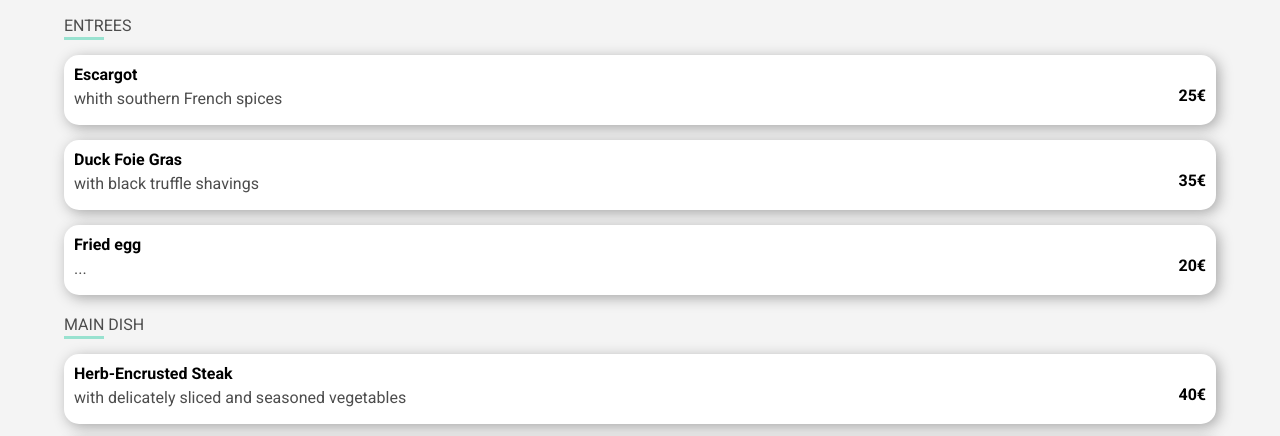
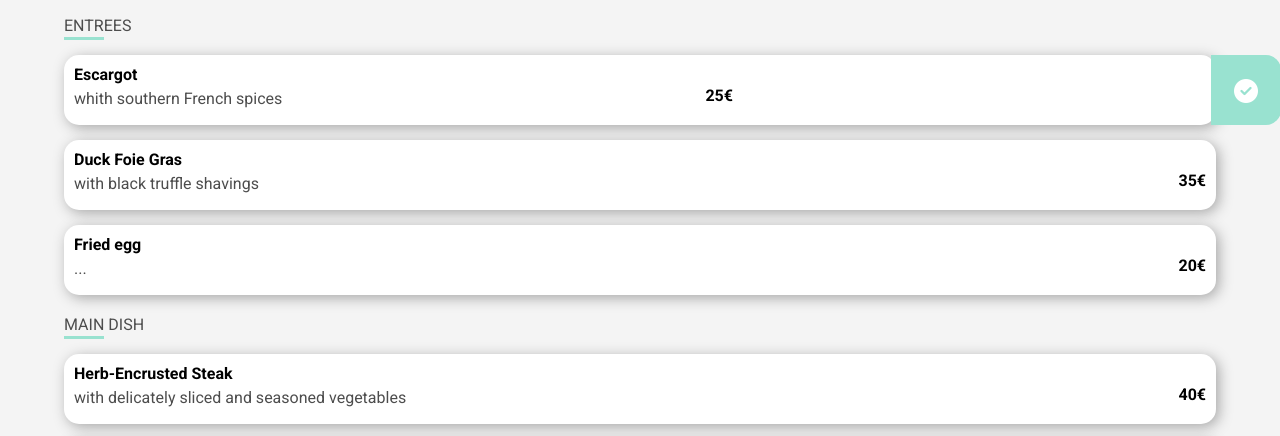
Before and after one commit to virginiaplovi/ohmyfood, a website: page thefullpalette.html in a window 1280 px wide. Shown: the part 314-750 px from the top of the page. Drawn offline with Linux system fonts and the light colour scheme; grey boxes are pictures that could not be loaded; a web font is replaced by a local one.

Commit message:
Check btn added, need to be fix

```diff
--- a/sass/main.scss
+++ b/sass/main.scss
@@ -339,8 +339,6 @@ $white: #ffffff;
                 -webkit-text-fill-color: transparent;
             }
         }
-
-
     }
 }
 
@@ -374,8 +372,7 @@ $white: #ffffff;
 .menu-item {
     background-color: $white;
     border-radius: 15px;
-    padding: 10px;
-    height: 50px;
+    height: 70px;
     margin-top: 15px;
     display: flex;
     flex-direction: row;
@@ -383,6 +380,7 @@ $white: #ffffff;
     @include shadow;
 
     &__text {
+        padding: 10px;
         @include text-overflow;
 
         > h4:first-child {
@@ -399,6 +397,33 @@ $white: #ffffff;
 
     &__price {
         align-self: flex-start;
+        padding: 10px;
+    }
+
+    & .check {
+        color: $white;
+        background-color: $color-tertiary;
+        font-size: 150%;
+        border-top-right-radius: 15px;
+        border-bottom-right-radius: 15px;
+        padding: 23px;
+        transition: 1s;
+        transform: translateX(65px);
+
+
+        &:hover {
+            transform: translateX(0px);
+            .check__icon {
+                transition-duration: 600ms;
+                transform: rotate(360deg);
+            }
+
+        }
+
+        &__icon {
+            transform: rotate(0deg);
+            transition-duration: 600ms;
+        }
     }
 }
 
--- a/thefullpalette.html
+++ b/thefullpalette.html
@@ -47,6 +47,10 @@
                         <p>whith southern French spices</p>
                     </div>
                     <h4 class="menu-item__price">25€</h4>
+
+                    <div class="check">
+                        <i class="fas fa-check-circle check__icon"></i>
+                    </div>
 
                 </div>
                 <div class="menu-item">
```
Also changed, not shown: public/style.css, 1 other file.
